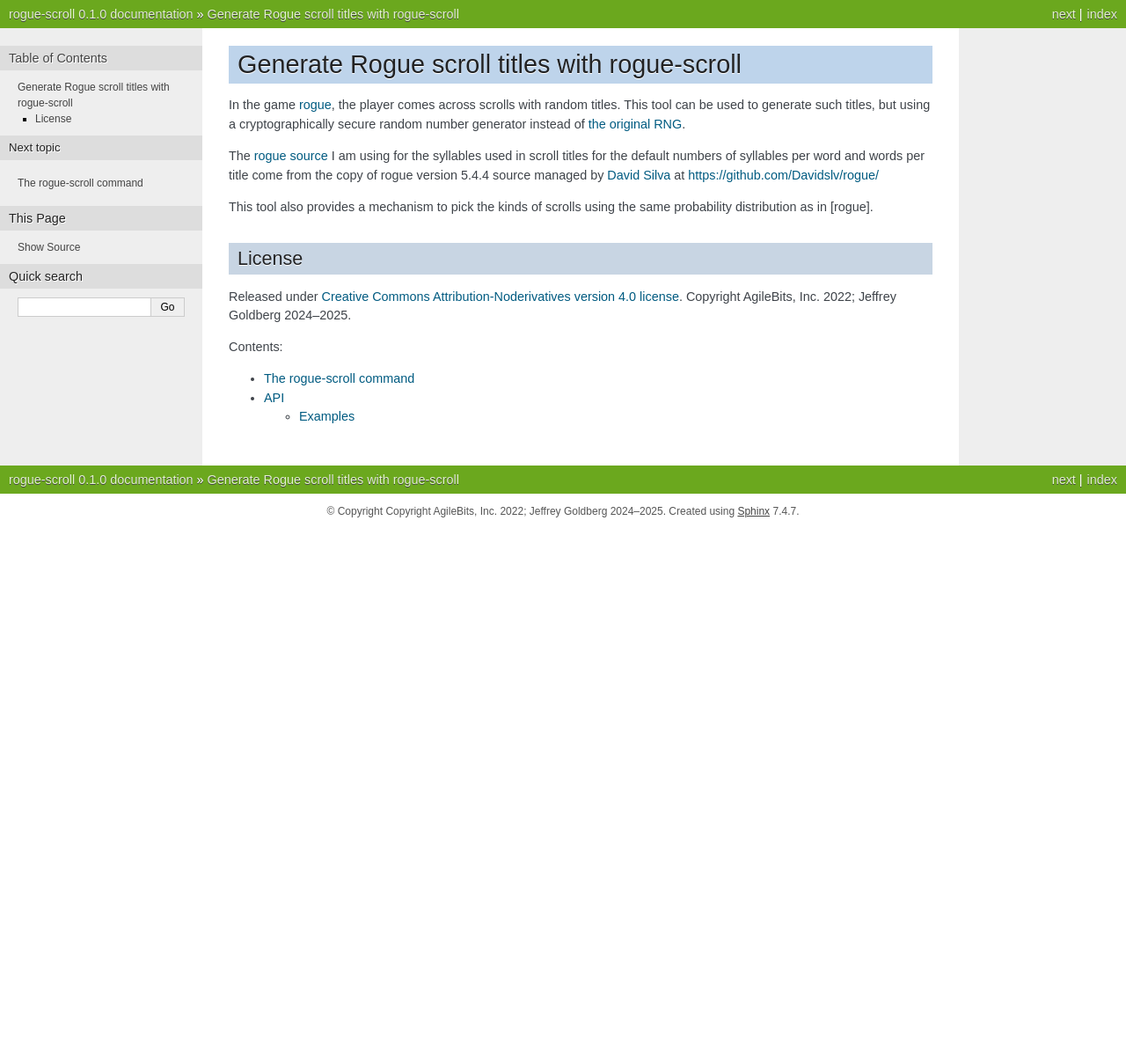
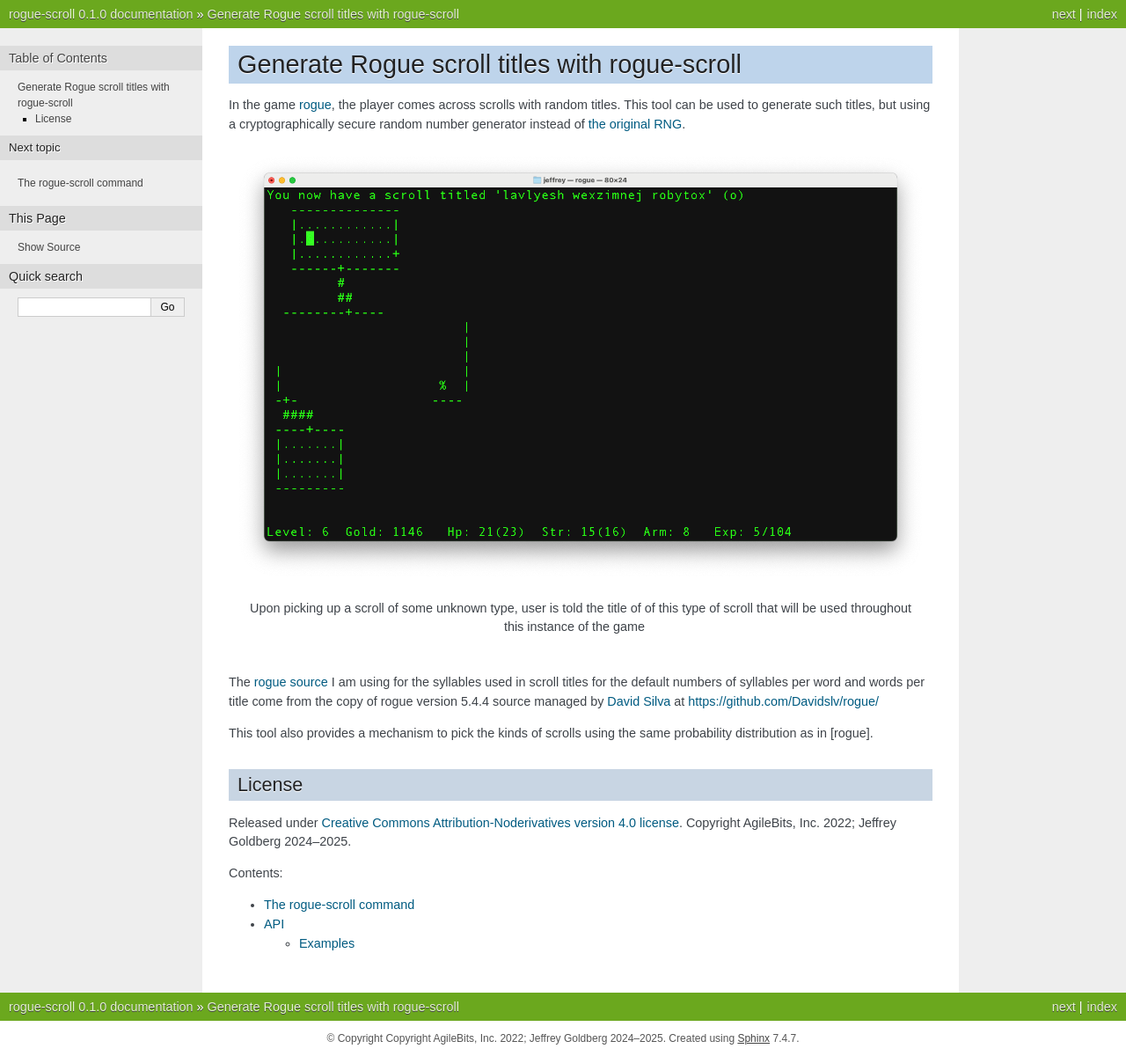
Before and after one commit to jpgoldberg/rogue-scroll, a Sphinx documentation site: the page built from docs/source/index.rst, in a window 1280 px wide. Shown: the whole page at 88% size. Built offline with Sphinx 7.4.7, drawn with Linux system fonts in a browser that asks for light colours; before the commit the page ends 900 px from its top, so only the background shows below that.

Commit message:
added screenshot to docs

```diff
--- a/docs/source/index.rst
+++ b/docs/source/index.rst
@@ -11,6 +11,14 @@ In the game rogue_, the player comes across scrolls with random titles.
 This tool can be used to generate such titles,
 but using a cryptographically secure random number generator
 instead of `the original RNG <https://jpgoldberg.github.io/sec-training/s/rogue-lcg.html>`_.
+
+.. figure:: /images/rogue-now-have-a-scrool.png
+   :alt: rogue screenshot: You now have a scroll called 'lavlyesh wexzimnej robytox'
+   :align: center
+
+   Upon picking up a scroll of some unknown type, user is told the title of
+   of this type of scroll that will be used throughout this instance of the game
+
 
 The `rogue source <https://github.com/Davidslv/rogue/>`_ I am using for the syllables used in scroll titles for the
 default numbers of syllables per word and words per title come from
```
